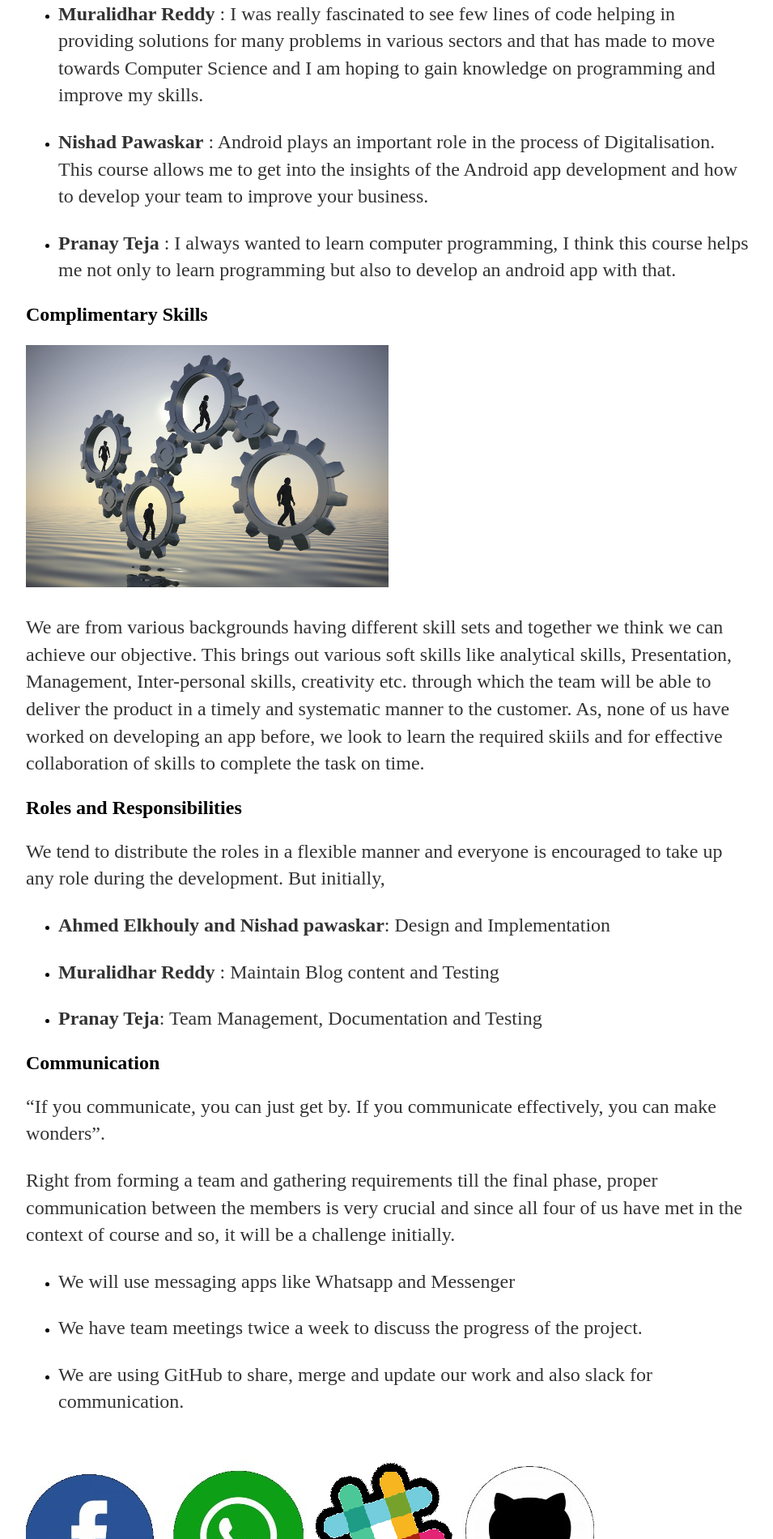
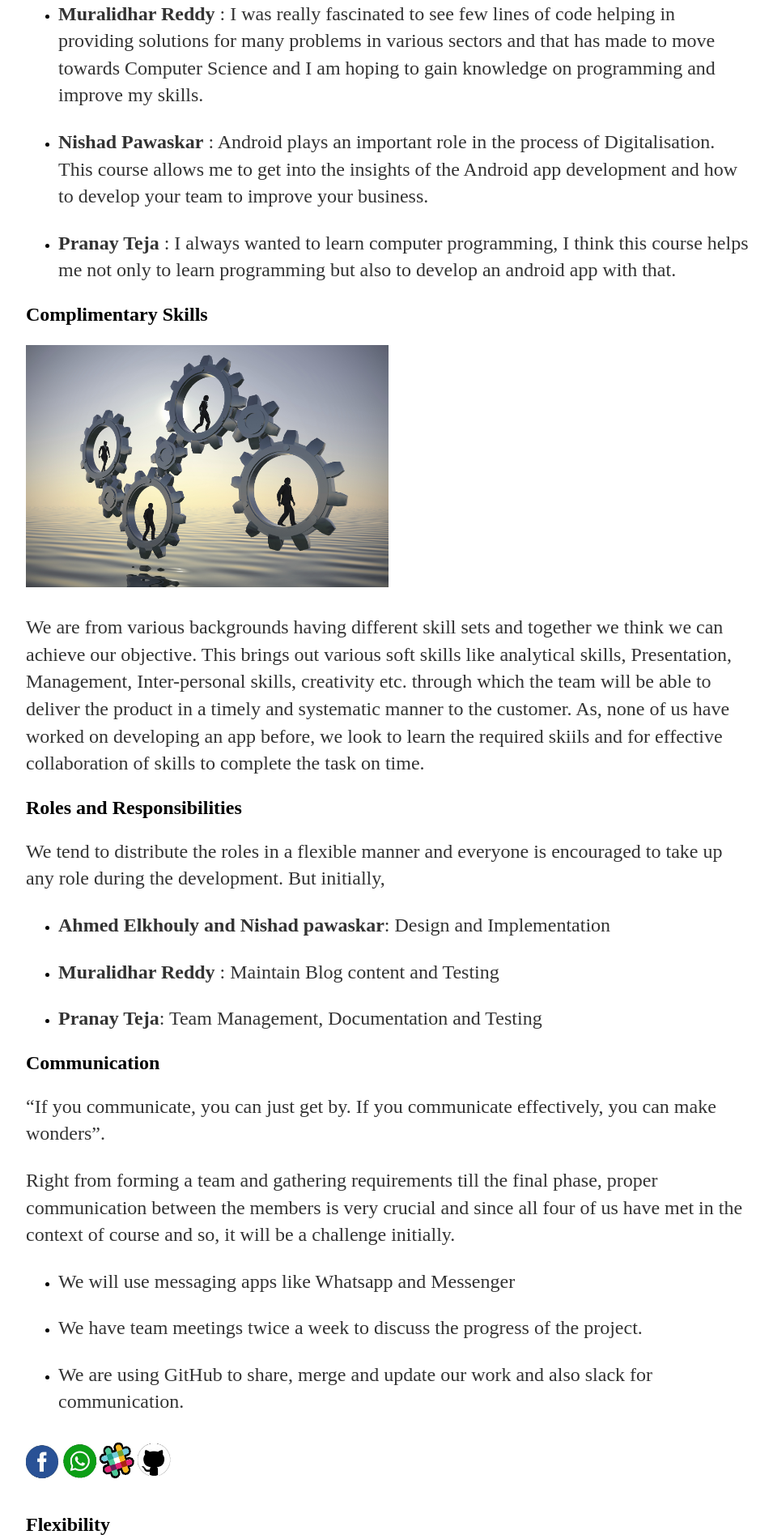
Before and after one commit to DBSE-teaching/isee2019-TeamMachine, a Jekyll site: the page built from docs/_posts/2019-04-15-Team-Presentation.md, in a window 1280 px wide. Shown: the part 1934-3834 px from the top of the page at 81% size, without its empty margins (160-1115 px from the left). Built offline with Jekyll 4.4.1, drawn with Linux system fonts in a browser that asks for light colours; a file with an impossible date is left out; grey boxes are pictures that could not be loaded.

Commit message:
Update 2019-04-15-Team-Presentation.md

```diff
--- a/docs/_posts/2019-04-15-Team-Presentation.md
+++ b/docs/_posts/2019-04-15-Team-Presentation.md
@@ -62,7 +62,7 @@ Right from forming a team and gathering requirements till the final phase, prope
 
 * We are using GitHub to share, merge and update our work and also slack for communication.
 
-![Communication]({{site.baseurl}}/images/Communication.png "Communication")
+![Communication]({{site.baseurl}}/images/Communication.png "Communication"){:height="20%" width="20%"}
 
 ## Flexibility
 
```
